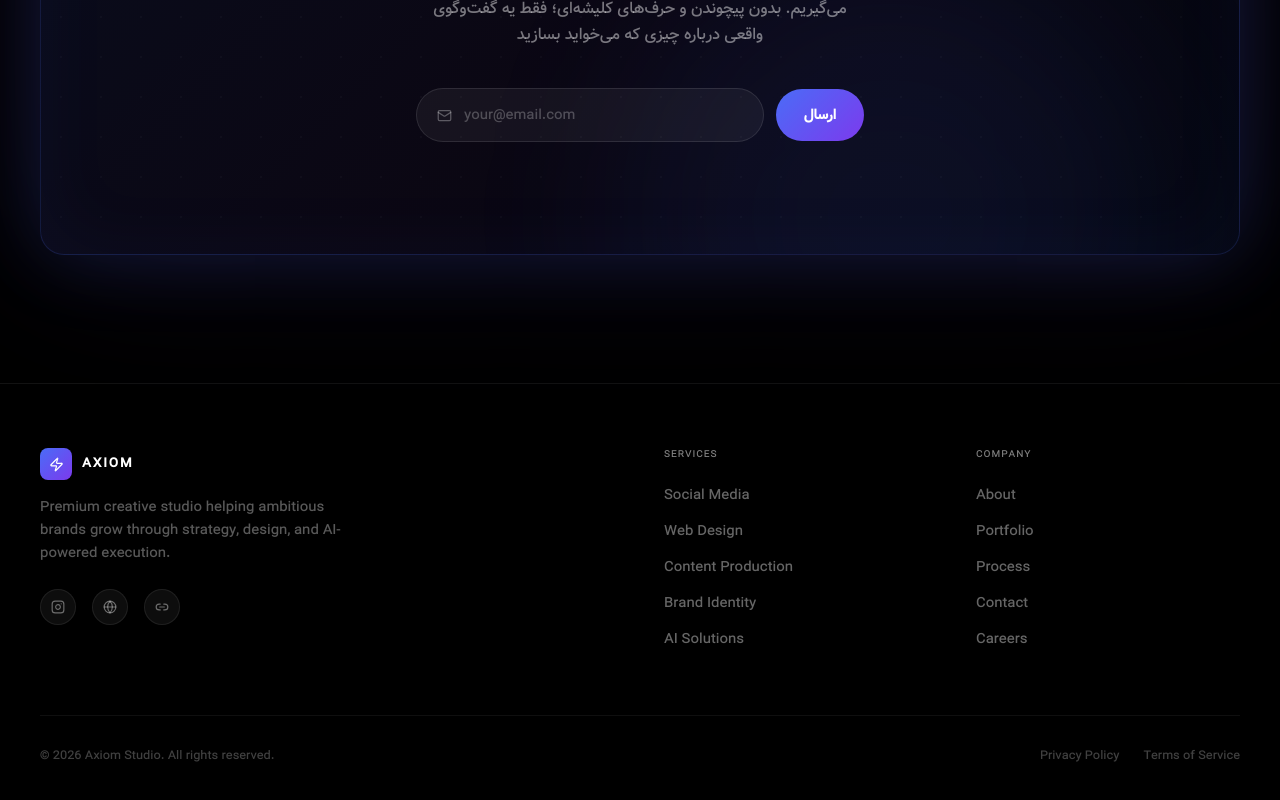
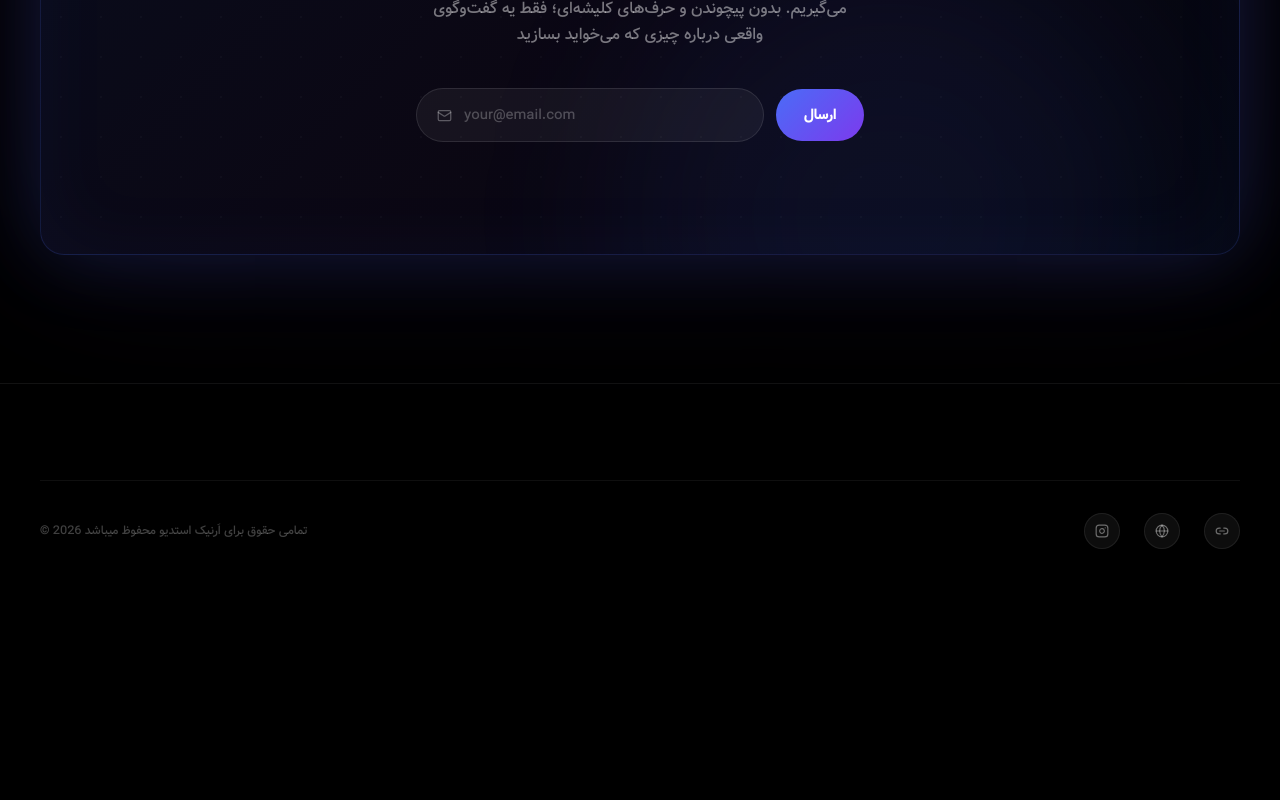
Before and after one commit to arsalannury/arnik, a React (Vite) app: page / in a window 1280 px wide. Shown: the part 4330-5130 px from the top of the page. After the commit the page ends 4943 px from the top, so only its background shows below. Built offline with nearby package versions, Linux system fonts and the light colour scheme; a web font is replaced by a local one.

Commit message:
translate all content

```diff
--- a/src/app/App.tsx
+++ b/src/app/App.tsx
@@ -929,10 +929,10 @@ export default function App() {
           style={{ borderColor: "rgba(255,255,255,0.07)" }}
         >
           <div className="max-w-7xl mx-auto">
-            <div className="grid grid-cols-1 md:grid-cols-4 gap-12 mb-16">
+            <div className="grid grid-cols-1 md:grid-cols-4 gap-12 mb-8">
               {/* Brand */}
-              <div className="md:col-span-2">
-                <div className="flex items-center gap-2.5 mb-4">
+              <div className="md:col-span-12">
+                {/* <div className="flex items-center gap-2.5 mb-4">
                   <div className="btn-primary w-8 h-8 rounded-lg flex items-center justify-center flex-shrink-0">
                     <span>
                       <Zap size={15} className="text-white" />
@@ -942,37 +942,18 @@ export default function App() {
                     className="font-display text-white font-semibold tracking-wider"
                     style={{ fontSize: "0.8rem", letterSpacing: "0.15em" }}
                   >
-                    AXIOM
+                    اَرنیک
                   </span>
-                </div>
-                <p className="text-white/35 text-sm leading-relaxed max-w-xs">
+                </div> */}
+                {/* <p className="text-white/35 text-sm leading-relaxed max-w-xs">
                   Premium creative studio helping ambitious brands grow through
                   strategy, design, and AI-powered execution.
-                </p>
+                </p> */}
                 {/* Socials */}
-                <div className="flex items-center gap-4 mt-6">
-                  {[
-                    { Icon: Instagram, label: "Instagram" },
-                    { Icon: Globe, label: "Website" },
-                    { Icon: Link2, label: "LinkedIn" },
-                  ].map(({ Icon, label }) => (
-                    <button
-                      key={label}
-                      aria-label={label}
-                      className="w-9 h-9 rounded-full flex items-center justify-center text-white/40 hover:text-white transition-all duration-200"
-                      style={{
-                        background: "rgba(255,255,255,0.05)",
-                        border: "1px solid rgba(255,255,255,0.08)",
-                      }}
-                    >
-                      <Icon size={14} />
-                    </button>
-                  ))}
-                </div>
               </div>
 
               {/* Services */}
-              <div>
+              {/* <div>
                 <h4
                   className="text-white/50 uppercase tracking-widest font-medium mb-5"
                   style={{ fontSize: "0.6rem" }}
@@ -997,10 +978,10 @@ export default function App() {
                     </li>
                   ))}
                 </ul>
-              </div>
+              </div> */}
 
               {/* Company */}
-              <div>
+              {/* <div>
                 <h4
                   className="text-white/50 uppercase tracking-widest font-medium mb-5"
                   style={{ fontSize: "0.6rem" }}
@@ -1021,7 +1002,7 @@ export default function App() {
                     ),
                   )}
                 </ul>
-              </div>
+              </div> */}
             </div>
 
             {/* Bottom bar */}
@@ -1030,18 +1011,25 @@ export default function App() {
               style={{ borderColor: "rgba(255,255,255,0.06)" }}
             >
               <p className="text-white/25 text-xs">
-                &copy; {new Date().getFullYear()} Axiom Studio. All rights
-                reserved.
+                &copy; {new Date().getFullYear()} تمامی حقوق برای اَرنیک استدیو محفوظ میباشد
               </p>
               <div className="flex items-center gap-6">
-                {["Privacy Policy", "Terms of Service"].map((link) => (
-                  <a
-                    key={link}
-                    href="#"
-                    className="text-white/25 hover:text-white/60 transition-colors text-xs"
+                {[
+                  { Icon: Instagram, label: "Instagram" },
+                  { Icon: Globe, label: "Website" },
+                  { Icon: Link2, label: "LinkedIn" },
+                ].map(({ Icon, label }) => (
+                  <button
+                    key={label}
+                    aria-label={label}
+                    className="w-9 h-9 rounded-full flex items-center justify-center text-white/40 hover:text-white transition-all duration-200"
+                    style={{
+                      background: "rgba(255,255,255,0.05)",
+                      border: "1px solid rgba(255,255,255,0.08)",
+                    }}
                   >
-                    {link}
-                  </a>
+                    <Icon size={14} />
+                  </button>
                 ))}
               </div>
             </div>
```
